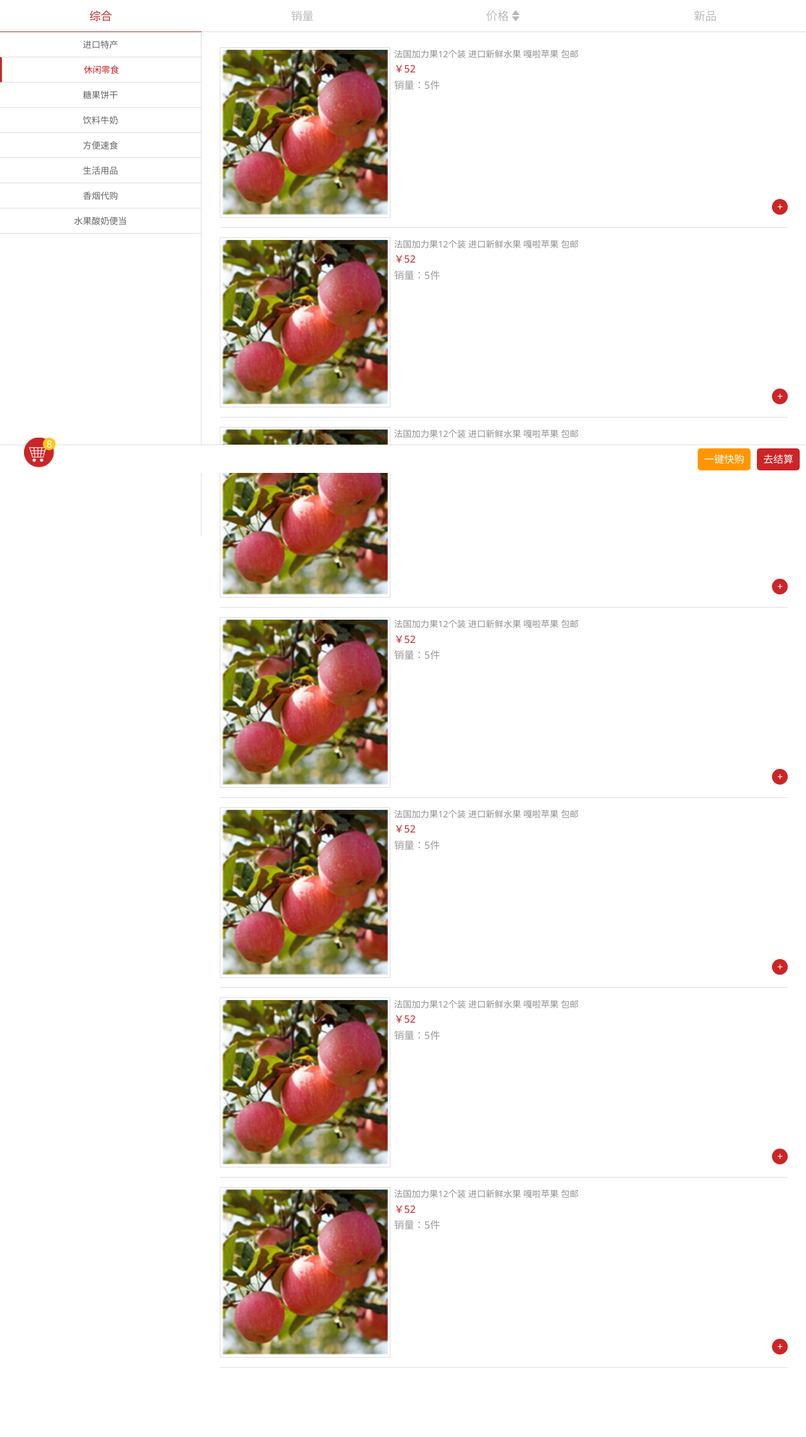
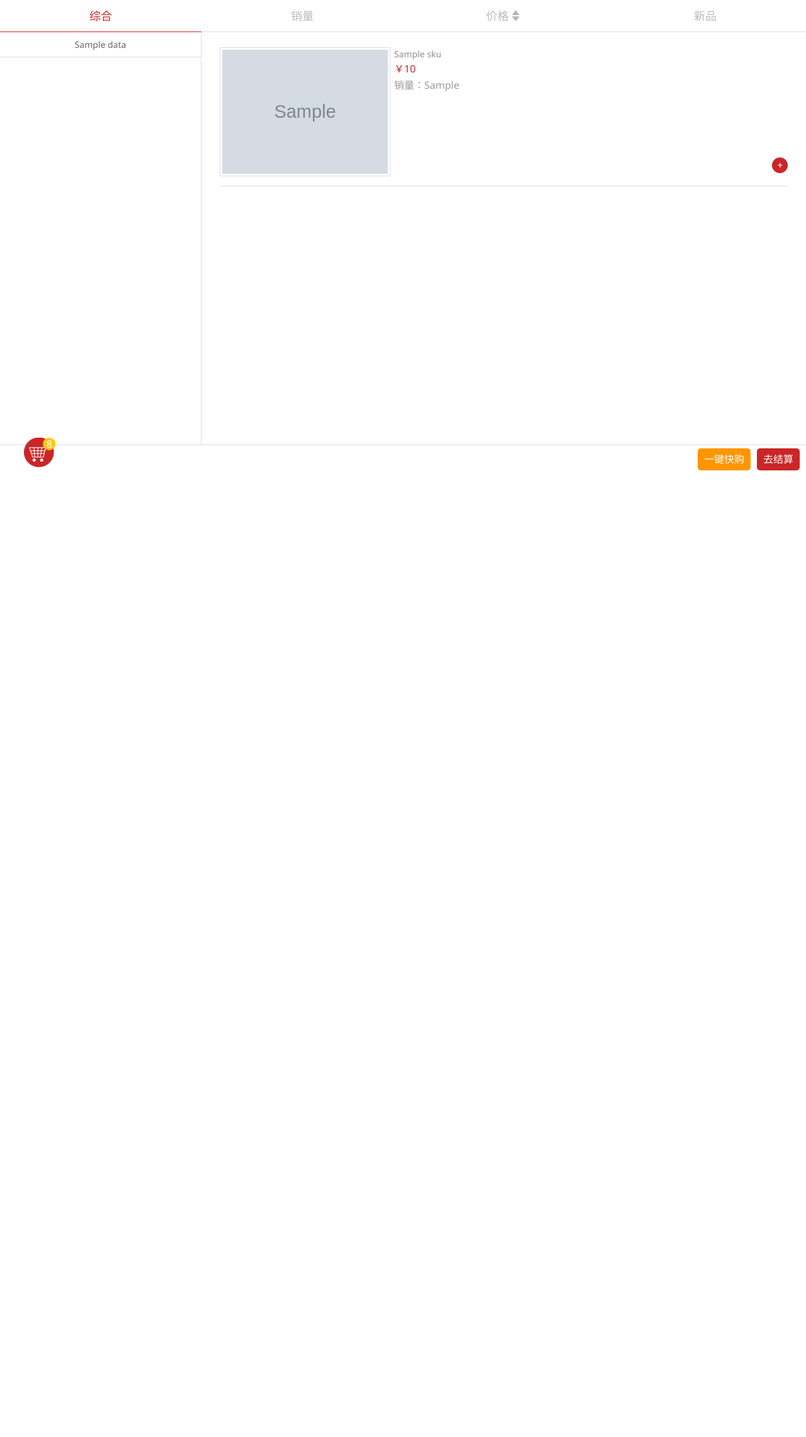
Before and after one commit to kyokusan/-, a Django app: template templates/category.html in a window 1280 px wide. Shown: the part 49-2331 px from the top of the page at 63% size. After the commit the page ends 796 px from the top, so only its background shows below. Run offline with Django 3.2, Linux system fonts and the light colour scheme; the template is opened without the code that fills it: most values are stand-ins (such as "Sample title", 1, 10 or a date in 2020); grey boxes marked "Sample" are stand-in pictures.

Commit message:
商品详情按钮

```diff
--- a/apps/goods/models.py
+++ b/apps/goods/models.py
@@ -6,6 +6,7 @@
 class Category(models.Model):#商品分类表
     cata_name=models.CharField(max_length=20,verbose_name="分类名称")
     brief=models.TextField(max_length=200,verbose_name="简介",null=True)
+    order=models.SmallIntegerField(default=0,verbose_name="排序")
     add_time=models.DateField(auto_now_add=True,verbose_name="添加时间")
     update_time=models.DateField(auto_now=True,verbose_name="更新时间")
     is_delete=models.BooleanField(default=True,verbose_name="是否删除")
--- a/apps/goods/urls.py
+++ b/apps/goods/urls.py
@@ -5,5 +5,5 @@
 urlpatterns = [
     url(r'^index/',index,name="index"),
     url(r'^detail/(?P<id>\d+)', detail, name="detail"),
-    url(r'^category/', category, name="商品类别"),
+    url(r'^category/(?P<cate_id>\d*)$', category, name="商品类别"),
 ]
--- a/templates/category.html
+++ b/templates/category.html
@@ -42,44 +42,37 @@
 	    <ul class="list-nav">
 	    	<li class="current"><a href="">综合</a></li>
 	    	<li><a href="">销量</a></li>
-	    	<li><a href=""><i class="list-price">价格</i></li>
+            <li><a href=""><i class="list-price">价格</i></a></li>
 	    	<li><a href="">新品</a></li>
 	    </ul>
 	    <div class="content-list">
 	    	<div class="list-left">
-	    		<li><a href="">进口特产</a></li>
-	    		<li class="current"><a href="">休闲零食</a></li>
-	    		<li><a href="">糖果饼干</a></li>
-	    		<li><a href="">饮料牛奶</a></li>
-	    		<li><a href="">方便速食</a></li>
-	    		<li><a href="">生活用品</a></li>
-	    		<li><a href="">香烟代购</a></li>
-	    		<li><a href="">水果酸奶便当</a></li>
+                {% for x in data %}
+
+                	<li {% if x.pk == cate_id %}
+                	class="current"
+                	{% endif %}>
+                        <a href="{% url "goods:商品类别" x.pk%}">{{ x.cata_name }}</a></li>
+                {% endfor %}
+
+{#	    		<li><a href="">进口特产</a></li>#}
+{#	    		<li class="current"><a href="">休闲零食</a></li>#}
+{#	    		<li><a href="">糖果饼干</a></li>#}
+{#	    		<li><a href="">饮料牛奶</a></li>#}
+{#	    		<li><a href="">方便速食</a></li>#}
+{#	    		<li><a href="">生活用品</a></li>#}
+{#	    		<li><a href="">香烟代购</a></li>#}
+{#	    		<li><a href="">水果酸奶便当</a></li>#}
 	    	</div>
 	    	<div class="list-right">
 	    		<ul class="list-pro">
-	    	<li>
-	    		<a href="detail.html"><img src=" /static/images/test10.png" class="list-pic" /></a>
+                    {% for x in Sku %}
+                    <li>
+	    		<a href="{% url "goods:detail" x.pk %}"><img src="{{ MEDIA_URL }}{{ x.logo }}" class="list-pic" /></a>
 	    		<div class="shop-list-mid" style="width: 65%;">
-                	<div class="tit"><a href="detail.html">法国加力果12个装 进口新鲜水果 嘎啦苹果 包邮</a></div>
-                	<div class="am-gallery-desc">￥52</div>
-                	<p>销量：5件</p>
-                </div>
-                <div class="list-cart">
-	                <div class="d-stock ">
-			                <a class="decrease">-</a>
-			                <input id="num" readonly="" class="text_box" name="" type="text" value="0">
-			                <a class="increase">+</a>
-	                </div>
-                </div>
-                <!--<a href="" class="list-cart"><img src="images/cart.png" width="30"/></a>-->
-	    	</li>
-	    	<li>
-	    		<a href="detail.html"><img src=" /static/images/test10.png" class="list-pic" /></a>
-	    		<div class="shop-list-mid" style="width: 65%;">
-                	<div class="tit"><a href="detail.html">法国加力果12个装 进口新鲜水果 嘎啦苹果 包邮</a></div>
-                	<div class="am-gallery-desc">￥52</div>
-                	<p>销量：5件</p>
+                	<div class="tit"><a href="detail.html">{{ x.sku_name }}</a></div>
+                	<div class="am-gallery-desc">￥{{ x.price }}</div>
+                	<p>销量：{{ x.sales_volume }}</p>
                 </div>
                 <div class="list-cart">
                 <div class="d-stock ">
@@ -90,86 +83,13 @@
                 </div>
                 <!--<a href="" class="list-cart"><img src="images/cart.png" width="30"/></a>-->
 	    	</li>
-	    	<li>
-	    		<a href="detail.html"><img src=" /static/images/test10.png" class="list-pic" /></a>
-	    		<div class="shop-list-mid" style="width: 65%;">
-                	<div class="tit"><a href="detail.html">法国加力果12个装 进口新鲜水果 嘎啦苹果 包邮</a></div>
-                	<div class="am-gallery-desc">￥52</div>
-                	<p>销量：5件</p>
-                </div>
-                <div class="list-cart">
-                <div class="d-stock ">
-		                <a class="decrease">-</a>
-		                <input id="num" readonly="" class="text_box" name="" type="text" value="0">
-		                <a class="increase">+</a>
-                </div>
-                </div>
-                <!--<a href="" class="list-cart"><img src="images/cart.png" width="30"/></a>-->
-	    	</li>
-	    	<li>
-	    		<a href="detail.html"><img src=" /static/images/test10.png" class="list-pic" /></a>
-	    		<div class="shop-list-mid" style="width: 65%;">
-                	<div class="tit"><a href="detail.html">法国加力果12个装 进口新鲜水果 嘎啦苹果 包邮</a></div>
-                	<div class="am-gallery-desc">￥52</div>
-                	<p>销量：5件</p>
-                </div>
-                <div class="list-cart">
-                <div class="d-stock ">
-		                <a class="decrease">-</a>
-		                <input id="num" readonly="" class="text_box" name="" type="text" value="0">
-		                <a class="increase">+</a>
-                </div>
-                </div>
-                <!--<a href="" class="list-cart"><img src="images/cart.png" width="30"/></a>-->
-	    	</li>
-	    	<li>
-	    		<a href="detail.html"><img src=" /static/images/test10.png" class="list-pic" /></a>
-	    		<div class="shop-list-mid" style="width: 65%;">
-                	<div class="tit"><a href="detail.html">法国加力果12个装 进口新鲜水果 嘎啦苹果 包邮</a></div>
-                	<div class="am-gallery-desc">￥52</div>
-                	<p>销量：5件</p>
-                </div>
-                <div class="list-cart">
-                <div class="d-stock ">
-		                <a class="decrease">-</a>
-		                <input id="num" readonly="" class="text_box" name="" type="text" value="0">
-		                <a class="increase">+</a>
-                </div>
-                </div>
-                <!--<a href="" class="list-cart"><img src="images/cart.png" width="30"/></a>-->
-	    	</li>
-	    	<li>
-	    		<a href="detail.html"><img src=" /static/images/test10.png" class="list-pic" /></a>
-	    		<div class="shop-list-mid" style="width: 65%;">
-                	<div class="tit"><a href="detail.html">法国加力果12个装 进口新鲜水果 嘎啦苹果 包邮</a></div>
-                	<div class="am-gallery-desc">￥52</div>
-                	<p>销量：5件</p>
-                </div>
-                <div class="list-cart">
-                <div class="d-stock ">
-		                <a class="decrease">-</a>
-		                <input id="num" readonly="" class="text_box" name="" type="text" value="0">
-		                <a class="increase">+</a>
-                </div>
-                </div>
-                <!--<a href="" class="list-cart"><img src="images/cart.png" width="30"/></a>-->
-	    	</li>
-	    	<li>
-	    		<a href="detail.html"><img src=" /static/images/test10.png" class="list-pic" /></a>
-	    		<div class="shop-list-mid" style="width: 65%;">
-                	<div class="tit"><a href="detail.html">法国加力果12个装 进口新鲜水果 嘎啦苹果 包邮</a></div>
-                	<div class="am-gallery-desc">￥52</div>
-                	<p>销量：5件</p>
-                </div>
-                <div class="list-cart">
-                <div class="d-stock ">
-		                <a class="decrease">-</a>
-		                <input id="num" readonly="" class="text_box" name="" type="text" value="0">
-		                <a class="increase">+</a>
-                </div>
-                </div>
-                <!--<a href="" class="list-cart"><img src="images/cart.png" width="30"/></a>-->
-	    	</li>
+                        {% empty %}
+                        <li>
+                        <a href="{% url "goods:商品类别" "" %}">商品丢失了</a>
+                        </li>
+                    {% endfor %}
+
+
 
 	    </ul>
 	    	</div>
```
Also changed, not shown: apps/goods/views.py (+21 -4 lines), templates/index.html (+7 -3 lines), apps/goods/migrations/0003_auto_20190124_2147.py (added).
